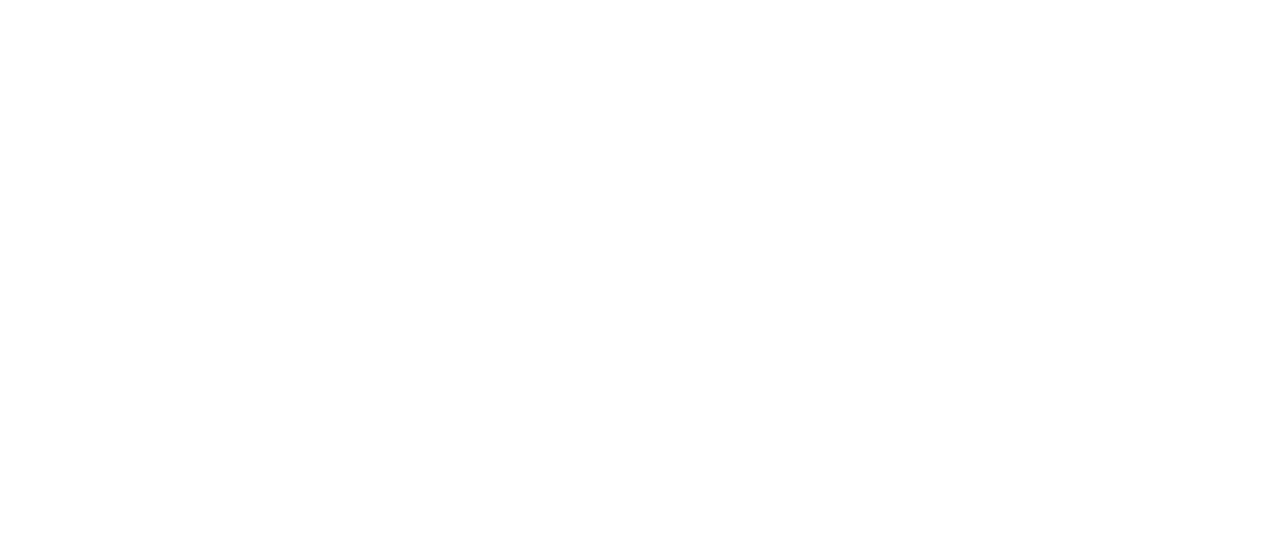
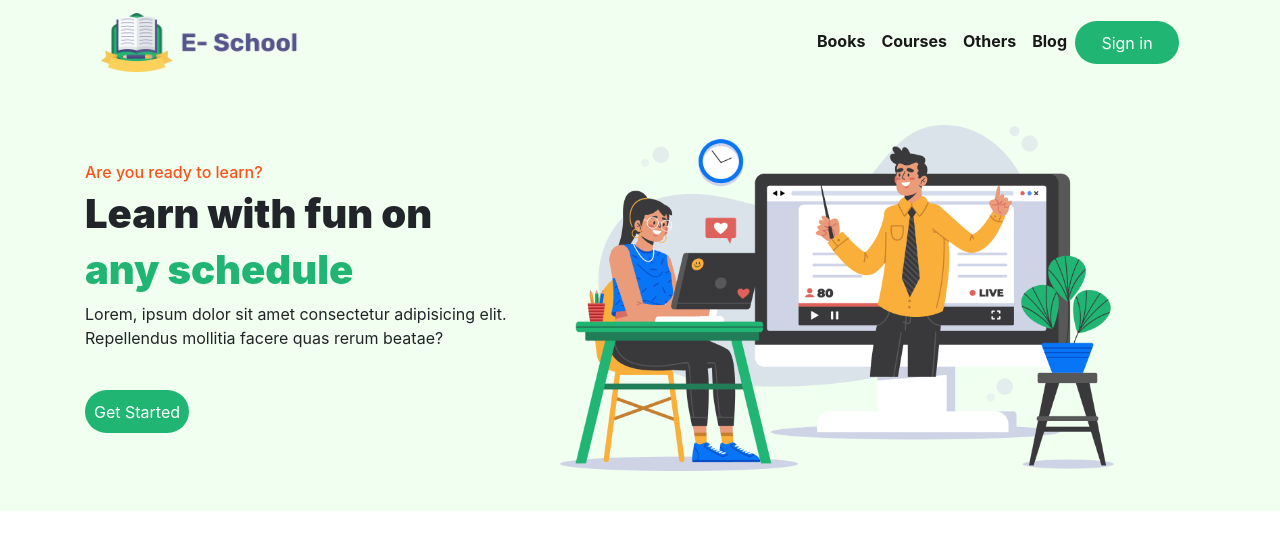
Before and after one commit to Indronilnrk99/E-school, a plain HTML site: page index.html in a window 1280 px wide. Drawn offline with nearby package versions, Linux system fonts and the light colour scheme.

Commit message:
first part

```diff
--- a/index.html
+++ b/index.html
@@ -8,6 +8,91 @@
     <link rel="stylesheet" href="style.css">
 </head>
 <body>
+    <div class="first-part" style="background: #F0FFF0;">
+    <div class="container">
+        <nav class="navbar navbar-expand-lg navbar-light ">
+            <a class="navbar-brand" href=""><img src="e-school-resources-master/ICON/Logo.png" style="width: 198.07px; height: 59px;" alt=""></a>
+            <button class="navbar-toggler" type="button" data-toggle="collapse" data-target="#navbarNav" aria-controls="navbarNav" aria-expanded="false" aria-label="Toggle navigation">
+              <span class="navbar-toggler-icon"></span>
+            </button>
+            <div class="collapse navbar-collapse d-flex justify-content-end" id="navbarNav">
+              <ul class="navbar-nav ">
+                <li class="nav-item active ">
+                  <a class="nav-link" href="#"><strong> Books </strong> <span class="sr-only">(current)</span></a>
+                </li>
+                <li class="nav-item active">
+                  <a class="nav-link" href="#"> <strong> Courses </strong></a>
+                </li>
+                <li class="nav-item active">
+                  <a class="nav-link" href="#"><strong> Others </strong></a>
+                </li>
+                <li class="nav-item active">
+                    <a class="nav-link" href="#"><strong> Blog </strong></a>
+                  </li>
+                <li class="nav-item active">
+                  <button class="nav-btn">Sign in</button>
+                </li>
+              </ul>
+            </div>
+          </nav>
+    </div>
+    <div class="container">
+        <div class="row align-items-center">
+            <div class="col-md-5">
+                <h6 style="color: #FD511A;">Are you ready to learn?</h6>
+                <h1>Learn with fun on</h1>
+                <h1 style="color:  #21B573;"> any schedule</h1>
+                <p>Lorem, ipsum dolor sit amet consectetur adipisicing elit. Repellendus mollitia facere quas rerum beatae?</p>
+                <br>
+                <button class="nav-btn">Get Started</button>
+            </div>
+            <div id="img-1" class="col-md-5">
+                <img src="e-school-resources-master/Photos/Illustration.png" alt="" style="width: 554px; height: 346px;">
+            </div>
+        </div>
+    </div>
+</div>
 
+
+
+
+
+
+
+
+
+
+
+
+
+
+
+
+
+
+
+
+
+
+
+
+
+
+
+
+
+
+
+
+
+
+
+
+
+
+
+    <script src="https://code.jquery.com/jquery-3.5.1.slim.min.js" integrity="sha384-DfXdz2htPH0lsSSs5nCTpuj/zy4C+OGpamoFVy38MVBnE+IbbVYUew+OrCXaRkfj" crossorigin="anonymous"></script>
+<script src="https://cdn.jsdelivr.net/npm/popper.js@1.16.0/dist/umd/popper.min.js" integrity="sha384-Q6E9RHvbIyZFJoft+2mJbHaEWldlvI9IOYy5n3zV9zzTtmI3UksdQRVvoxMfooAo" crossorigin="anonymous"></script>
+<script src="https://stackpath.bootstrapcdn.com/bootstrap/4.5.0/js/bootstrap.min.js" integrity="sha384-OgVRvuATP1z7JjHLkuOU7Xw704+h835Lr+6QL9UvYjZE3Ipu6Tp75j7Bh/kR0JKI" crossorigin="anonymous"></script>
 </body>
 </html>
--- a/style.css
+++ b/style.css
@@ -0,0 +1,17 @@
+.nav-btn{
+    background: #21B573;
+    border-radius: 33px;
+    border: none;
+    color: white;
+    position: static;
+    width: 104px;
+height: 43px;
+left: 1201px;
+top: 25px;
+}
+h1{
+    font-weight: 900;
+}
+.container{
+    padding-bottom: 40px;
+}
```
